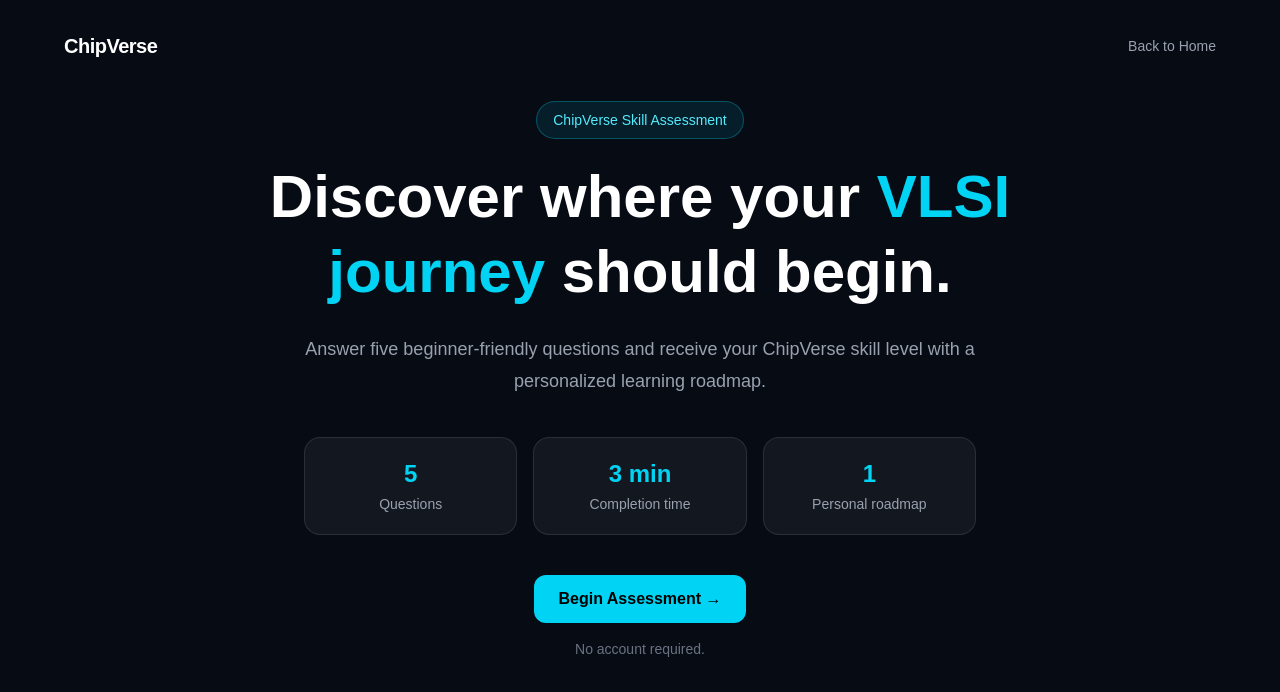
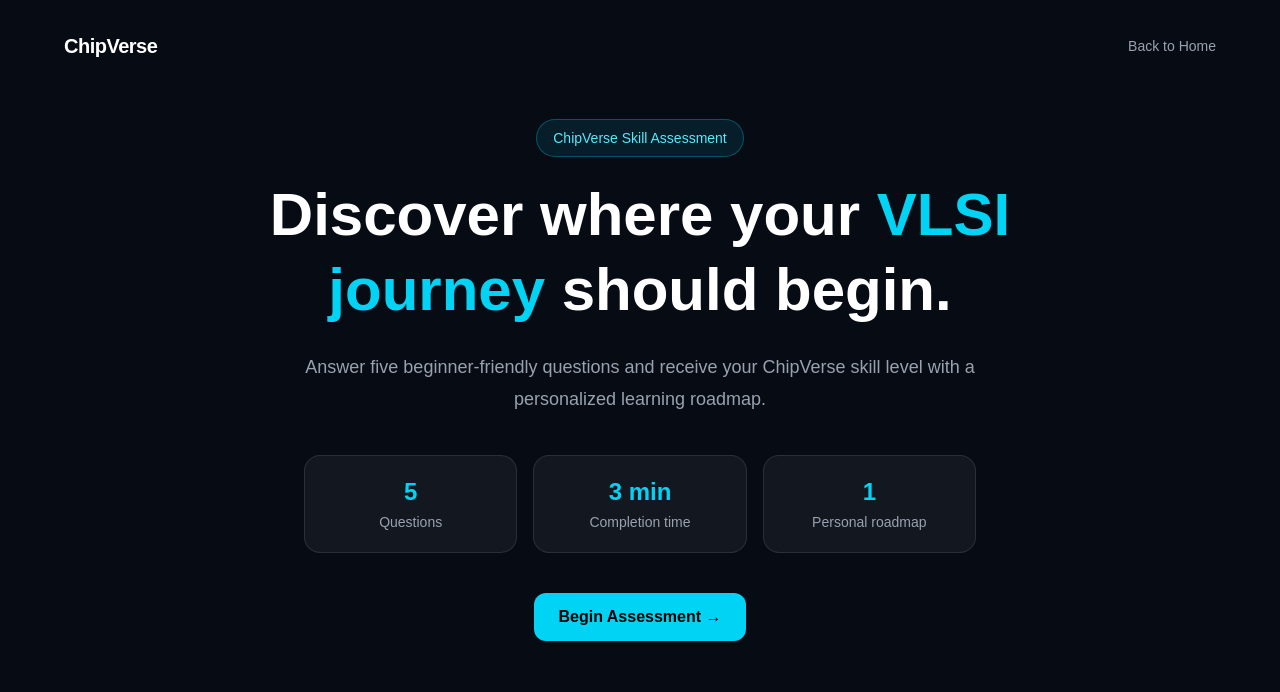
Before and after one commit to amoghakulkarni377/chipverse, a Next.js app: page / in a window 1280 px wide. Shown: the top 692 px of the page. Built offline with nearby package versions, Linux system fonts and the light colour scheme.

Commit message:
Remove no account required text

```diff
--- a/src/app/page.js
+++ b/src/app/page.js
@@ -169,9 +169,7 @@
 </Link>
 </div>
 
-          <p className="mt-4 text-sm text-gray-500">
-            No account required.
-          </p>
+
         </section>
       )}
 
```
